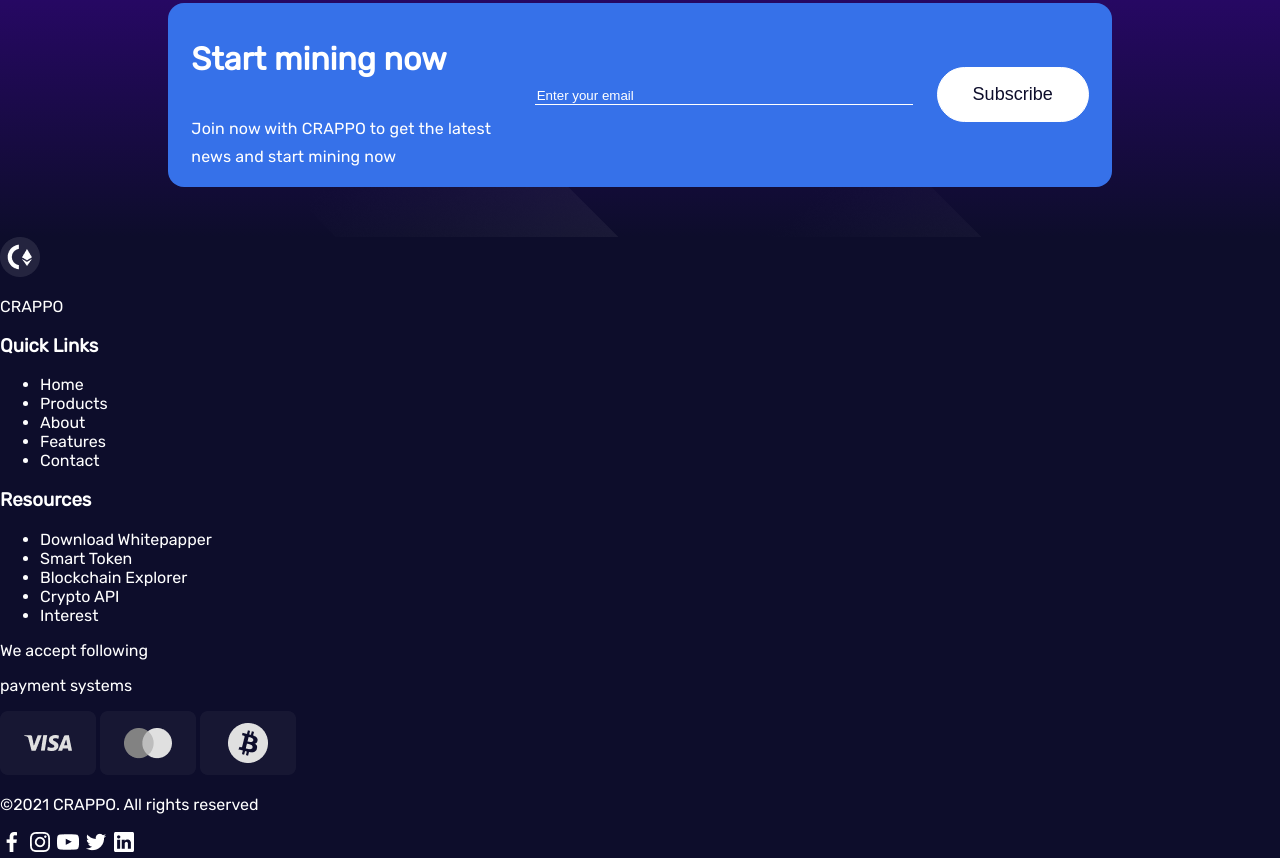
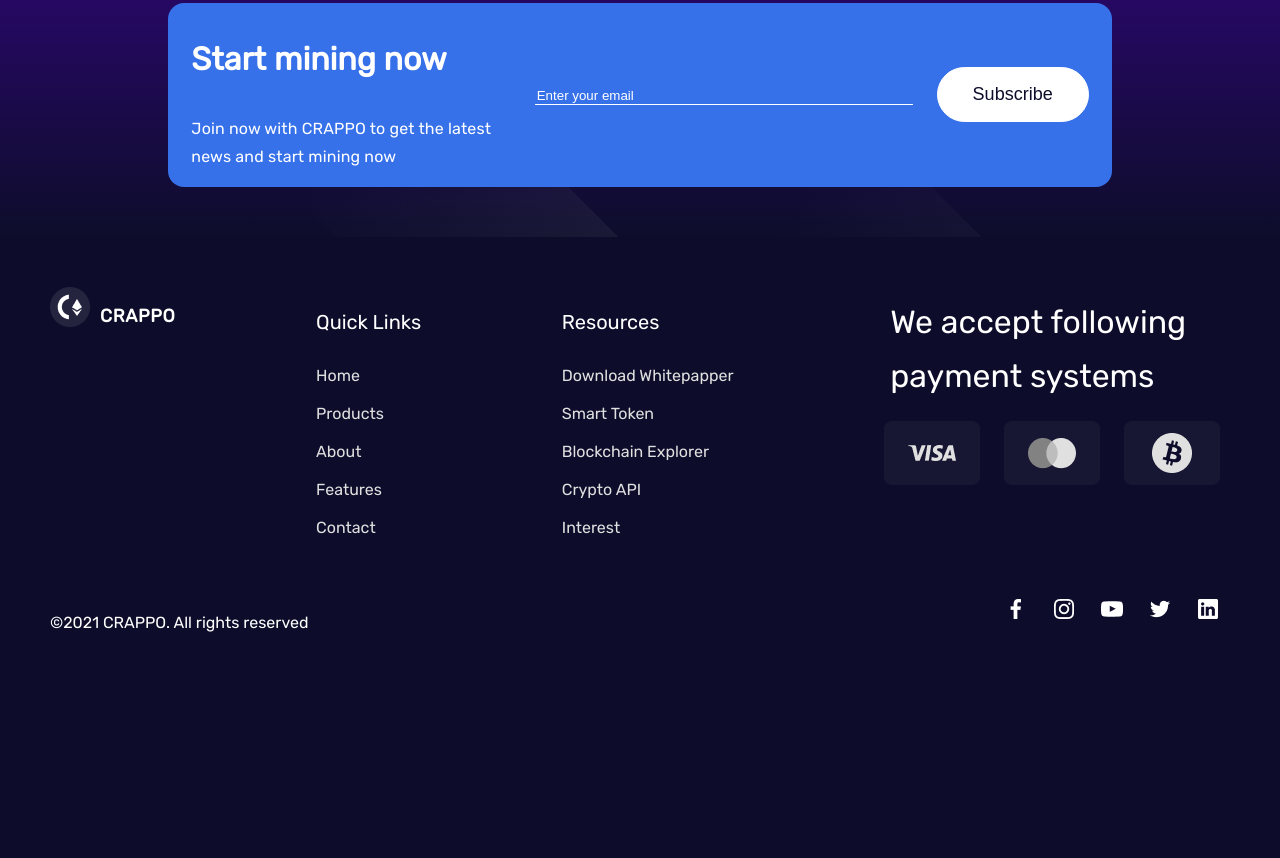
Before and after one commit to Adelabuadeleke/crappo, a plain HTML site: page index.html in a window 1280 px wide. Shown: the part 3993-4851 px from the top of the page. After the commit the page ends 4691 px from the top, so only its background shows below. Drawn offline with Linux system fonts and the light colour scheme.

Commit message:
added footer section style

```diff
--- a/css/style.css
+++ b/css/style.css
@@ -554,6 +554,80 @@ text-align: center;
     border: 1px solid white;
 }
 
+footer {
+    padding: 50px;
+}
+.footer_contents {
+    display: flex;
+    justify-content: space-between;
+    flex-wrap: wrap;
+    margin-bottom: 50px;
+    /* padding: 10px; */
+}
+
+.contents_one {
+    display: flex;
+    /* align-items: center; */
+    justify-content: center;
+}
+
+.contents_one p {
+    font-weight: 600;
+    font-size: 18px;
+    line-height: 22px;
+    letter-spacing: 0.04em;
+    text-align: center;
+}
+.contents_one img {
+    height: 40px;
+    width: 40px;
+    margin-right: 10px;
+}
+
+.contents_two h3,
+.contents_three h3 {
+    font-weight: 500;
+    font-size: 20px;
+    line-height: 150%;
+    color: #FFFFFF;
+    mix-blend-mode: normal;
+}
+
+.contents_three ul,
+.contents_two ul {
+    margin: 0;
+    padding: 0;
+}
+
+.contents_three li,
+.contents_two li {
+    list-style: none;
+    font-weight: 400;
+    font-size: 16px;
+    line-height: 38px;
+    color: #E0E0E0;
+    mix-blend-mode: normal;
+}
+
+.contents_four p {
+    font-weight: 500;
+    font-size: 32px;
+    margin: 1rem;
+    /* line-height: 150%; */
+}
+
+.contents_four img {
+    margin: 10px;
+}
+
+.footer_bottom {
+    display: flex;
+    justify-content: space-between;
+}
+
+.bottom_icons img {
+    margin: 0 10px;
+}
 
 @media screen  and (min-width: 1024px){
     header {
```
